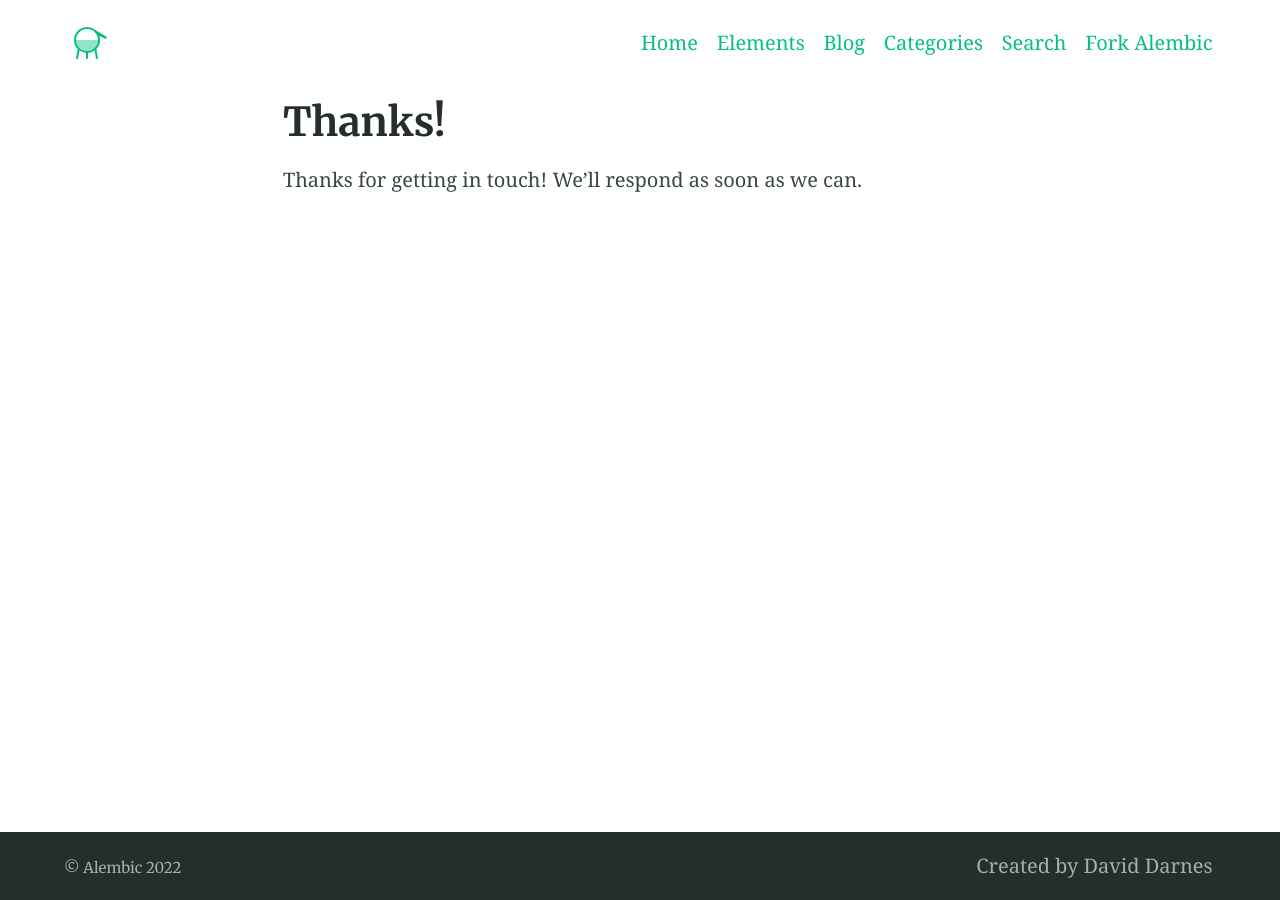
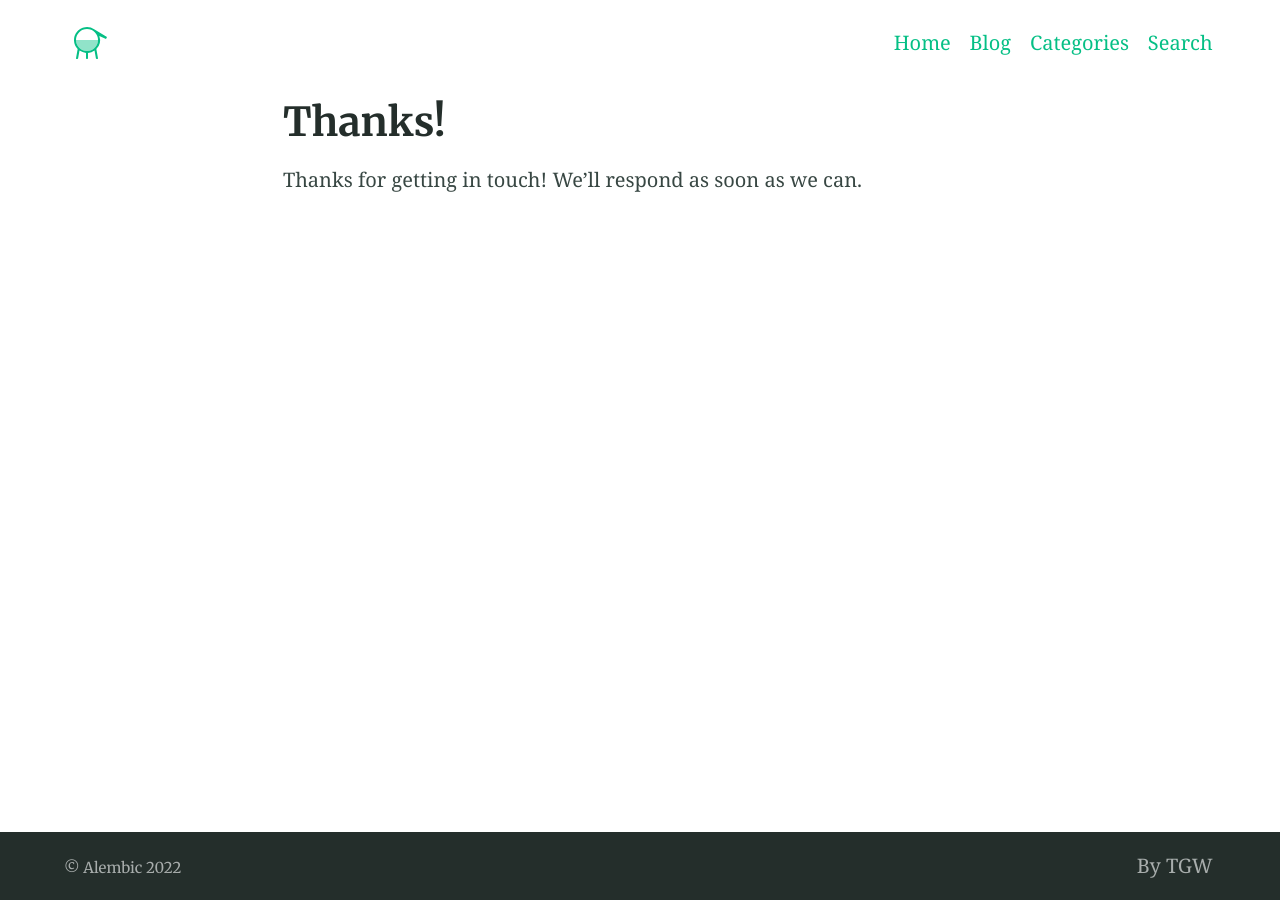
Before and after one commit to tanguanwei/tanguanwei.github.io, a Jekyll site: the page built from thanks.md, in a window 1280 px wide. Built offline with Jekyll 4.4.1, drawn with Linux system fonts in a browser that asks for light colours.

Commit message:
Update _config.yml

```diff
--- a/_config.yml
+++ b/_config.yml
@@ -123,27 +123,23 @@ favicons: # Favicons are also used in the manifest file. Syntax is 'size: path'
 navigation_header:
 - title: Home
   url: /
-- title: Elements
-  url: /elements/
 - title: Blog
   url: /blog/
 - title: Categories
   url: /categories/
 - title: Search
   url: /search/
-- title: Fork Alembic
-  url: https://github.com/daviddarnes/alembic
 
 navigation_footer:
-- title: Created by David Darnes
-  url: https://darn.es
+- title: By TGW
+  url: /
 
-social_links: # Appears in sidebar. Set the urls then uncomment and comment out as desired
-  Twitter: https://twitter.com/DavidDarnes
-  LinkedIn: https://www.linkedin.com/in/daviddarnes
-  GitHub: https://github.com/daviddarnes
-  link: https://darn.es
-  RSS: /feed.xml
+# social_links: # Appears in sidebar. Set the urls then uncomment and comment out as desired
+ # Twitter: https://twitter.com/DavidDarnes
+ # LinkedIn: https://www.linkedin.com/in/daviddarnes
+ # GitHub: https://github.com/daviddarnes
+ # link: https://darn.es
+ # RSS: /feed.xml
 
 sharing_links: # Appear at the bottom of single blog posts, add as desired. The value can be 'true' or the desired button colour
   Twitter: "#0d94e7"
```
